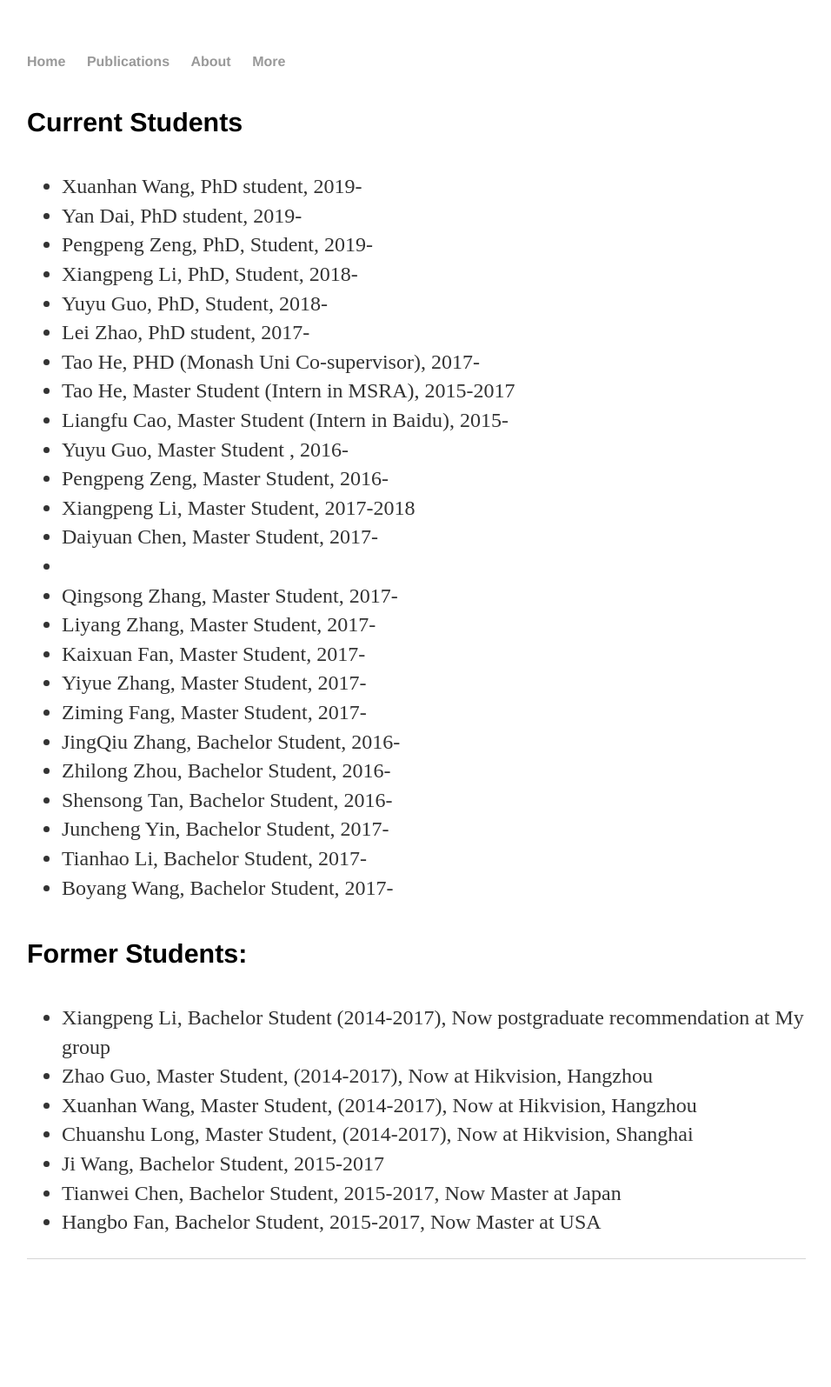
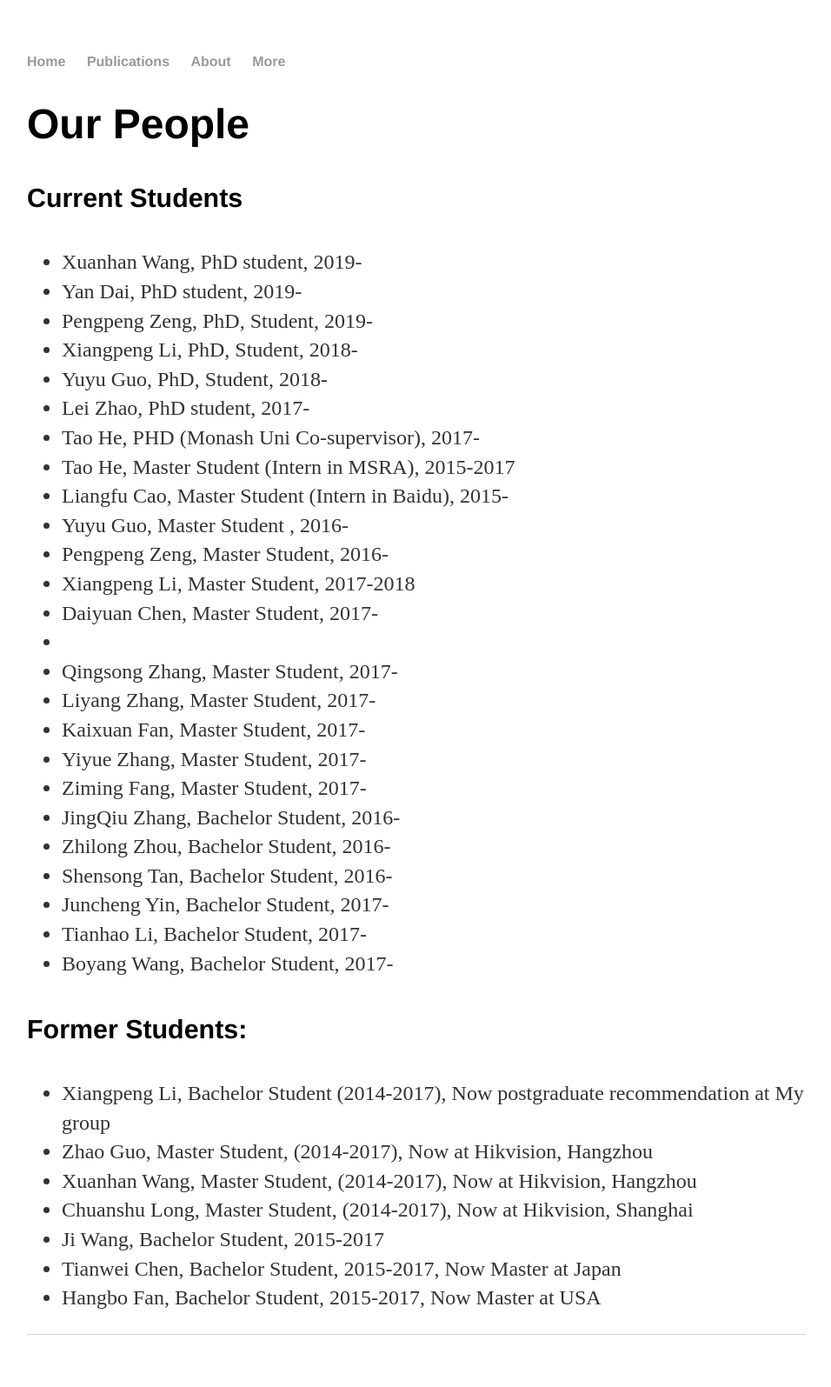
Before and after one commit to lianliGao/lianligao.github.io, a Jekyll site: the page built from about/index.html, in a window 1280 px wide. Shown: the whole page at 87% size, without its empty margins (161-1117 px from the left). Built offline with Jekyll 4.4.1, drawn with Linux system fonts in a browser that asks for light colours; before the commit the page ends 1508 px from its top, so only the background shows below that.

Commit message:
Update index.html

```diff
--- a/about/index.html
+++ b/about/index.html
@@ -4,6 +4,7 @@ title: Our People
 ---
 
 <div class="about">
+	<h1>Our People </h1>
 	<h4>Current Students</h4>
 <ul>
 <li>Xuanhan Wang, PhD student, 2019- </li>
```
